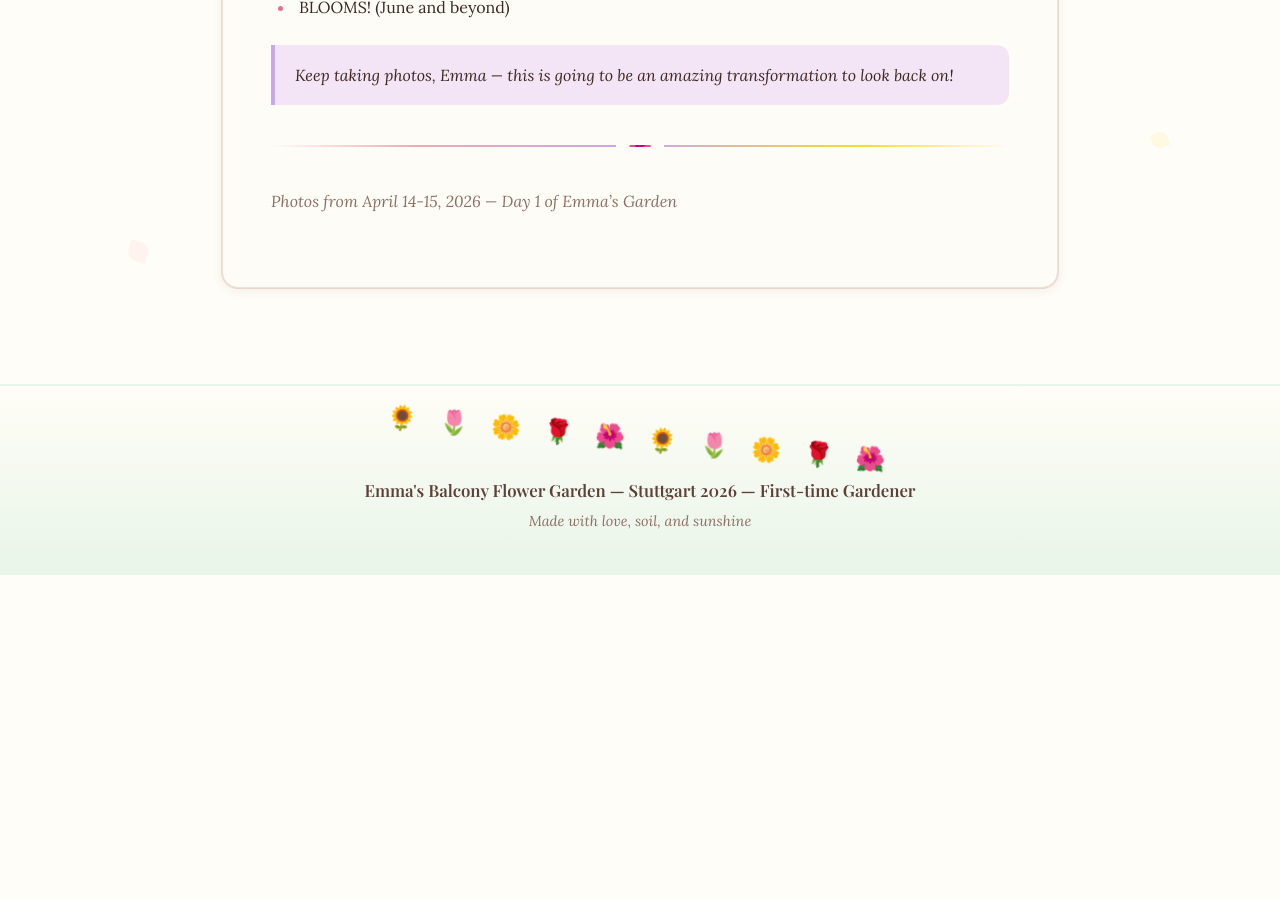
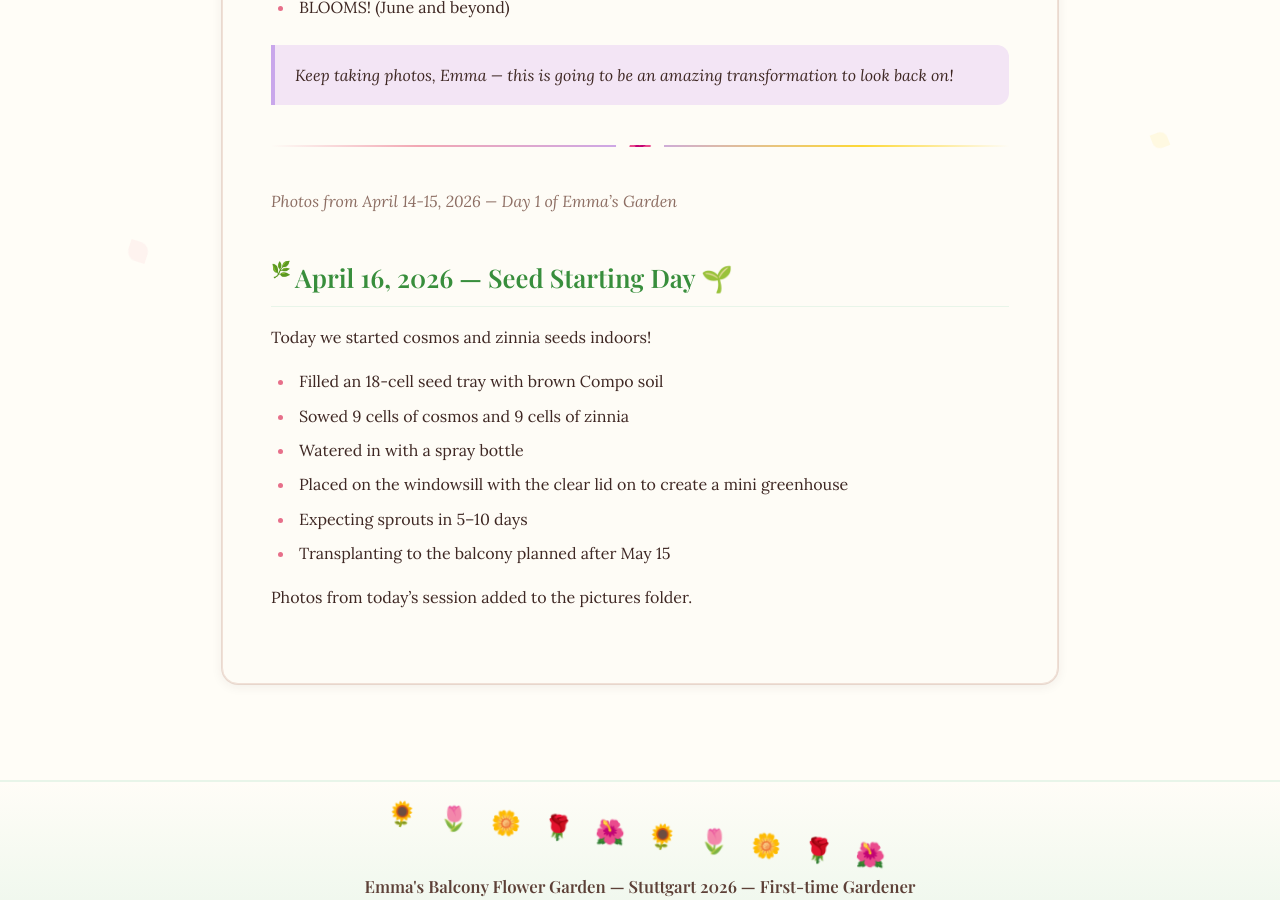
Before and after one commit to rompasaurus/emmas-gardening-project, a Jekyll site: the page built from GALLERY.md, in a window 1280 px wide and 900 px high, scrolled down 7265 px. Built offline with Jekyll 4.4.1, drawn with Linux system fonts in a browser that asks for light colours; before the commit the page ends 7840 px from its top, so only the background shows below that.

Commit message:
Add April 16 planting session — cosmos & zinnia seeds started

```diff
--- a/GALLERY.md
+++ b/GALLERY.md
@@ -85,3 +85,16 @@ These six photos capture the very beginning — from supplies on the table to bu
 ---
 
 *Photos from April 14-15, 2026 — Day 1 of Emma's Garden*
+
+## April 16, 2026 — Seed Starting Day 🌱
+
+Today we started cosmos and zinnia seeds indoors!
+
+- Filled an 18-cell seed tray with brown Compo soil
+- Sowed 9 cells of cosmos and 9 cells of zinnia
+- Watered in with a spray bottle
+- Placed on the windowsill with the clear lid on to create a mini greenhouse
+- Expecting sprouts in 5–10 days
+- Transplanting to the balcony planned after May 15
+
+Photos from today's session added to the pictures folder.
```
